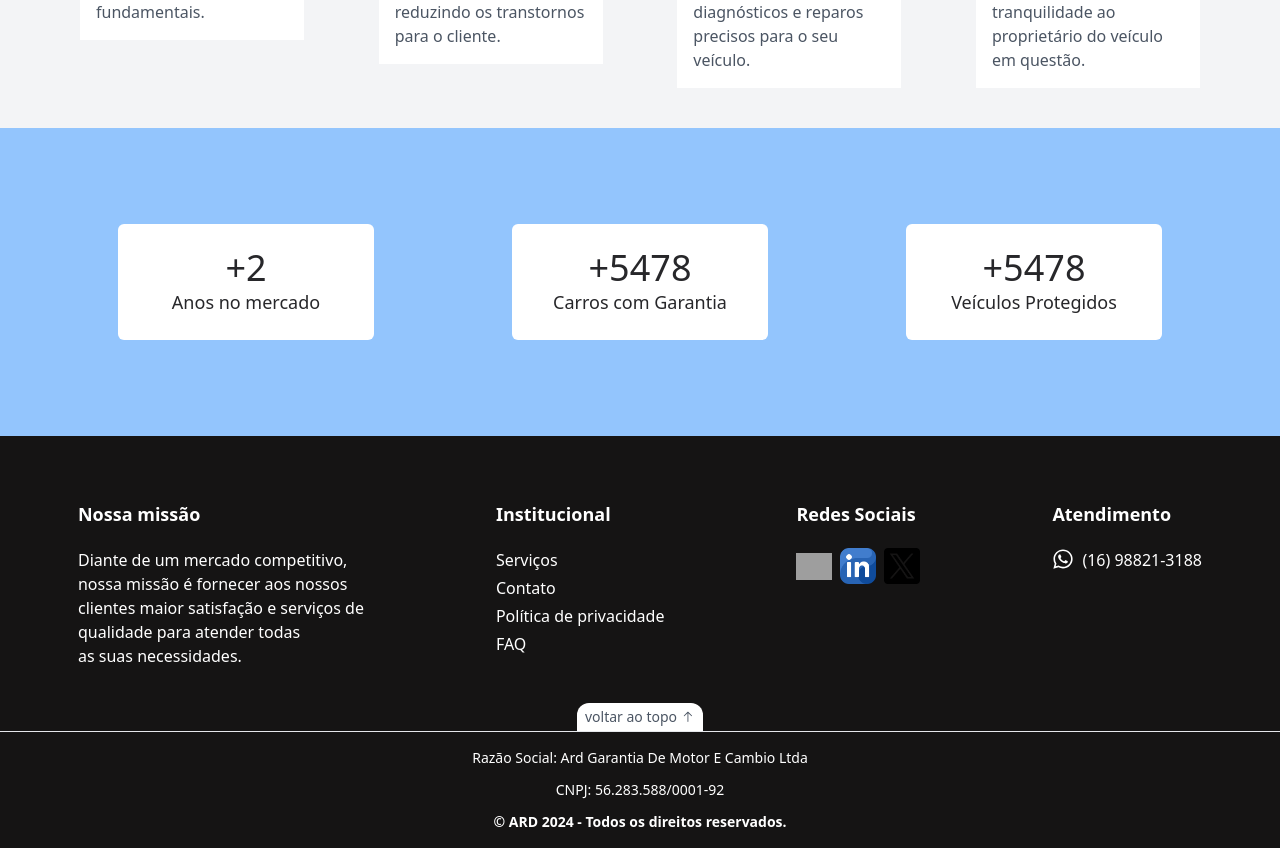
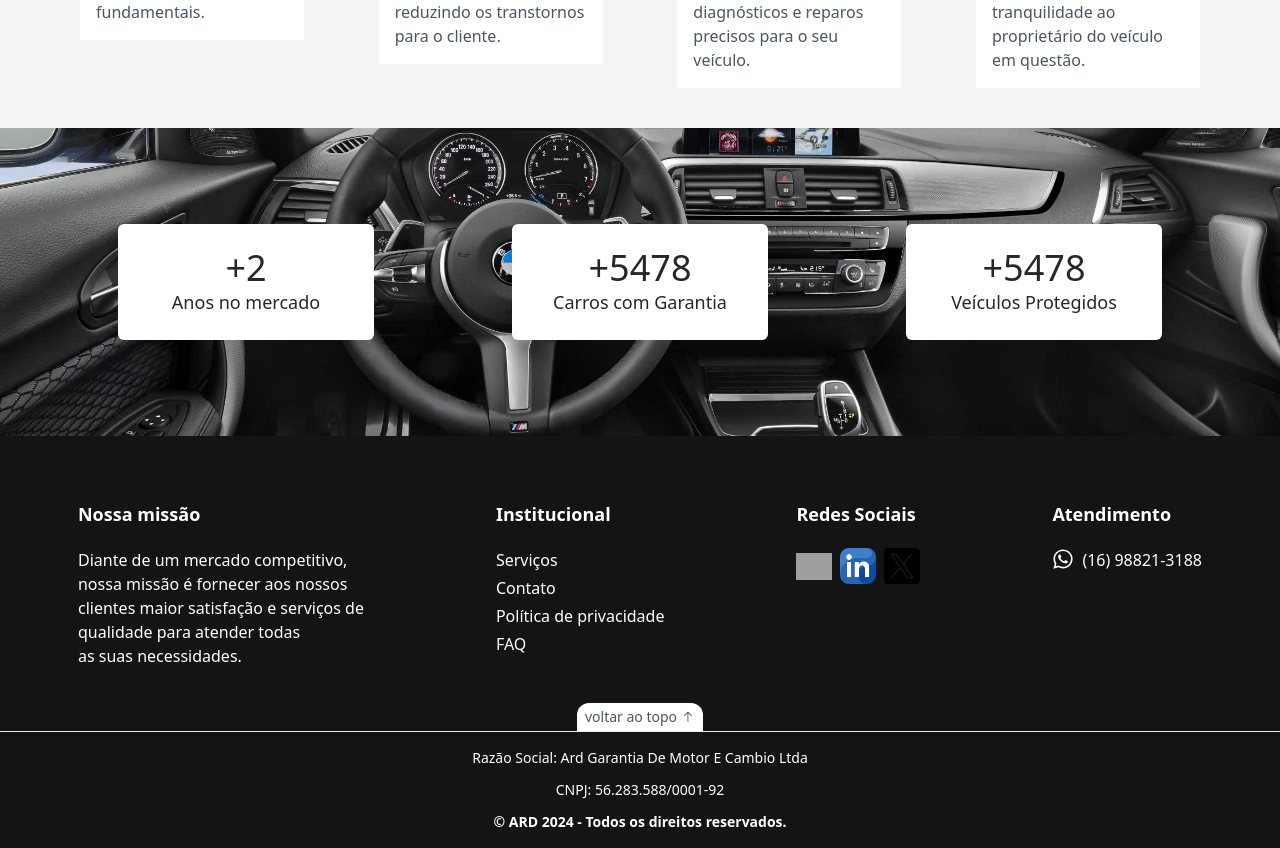
Before and after one commit to WenerRodrigo/ard, a React (Vite) app: page / in a window 1280 px wide. Shown: the part 1641-2489 px from the top of the page. Built offline with nearby package versions, Linux system fonts and the light colour scheme; grey boxes are pictures that could not be loaded.

Commit message:
feat: criado banner de fundo do conteúdo de contador

```diff
--- a/src/components/main-content.tsx
+++ b/src/components/main-content.tsx
@@ -1,5 +1,5 @@
 import { SetStateAction, useEffect, useRef, useState } from "react";
-// import bannerFundo from "../assets/banner-fundo.jpg";
+import bannerFundo from "../assets/banner-fundo.jpg";
 
 const MainContent = () => {
   const [isVisible, setIsVisible] = useState(false);
@@ -15,7 +15,7 @@ const MainContent = () => {
     }
   ) => {
     let start = 0;
-    const duration = 2000; // duração total da contagem (em ms)
+    const duration = 2000;
     const increment = endValue / (duration / 10);
 
     const counter = setInterval(() => {
@@ -34,10 +34,10 @@ const MainContent = () => {
       (entries) => {
         if (entries[0].isIntersecting) {
           setIsVisible(true);
-          observer.disconnect(); // Desconecta após a primeira visualização
+          observer.disconnect();
         }
       },
-      { threshold: 0.1 } // O quanto do elemento precisa estar visível (0.1 = 10%)
+      { threshold: 0.1 }
     );
 
     if (contentRef.current) {
@@ -66,24 +66,26 @@ const MainContent = () => {
   return (
     <div
       ref={contentRef}
-      className="flex flex-col sm:flex-row items-center justify-evenly w-full bg-blue-300 py-24 px-4 sm:px-0 gap-5"
+      className="relative w-full py-24 px-5 sm:px-0 flex flex-col sm:flex-row items-center justify-evenly gap-5"
+      style={{
+        backgroundImage: `url(${bannerFundo})`,
+        backgroundSize: 'cover',
+        backgroundPosition: 'center',
+      }}
     >
-      <div className="flex flex-col items-center bg-white w-full sm:w-1/3 lg:w-1/5 py-6 rounded-md">
+      <div className="absolute inset-0 opacity-70 z-10"></div>
+      <div className="relative z-20 flex flex-col items-center bg-white w-full sm:w-1/3 lg:w-1/5 py-6 rounded-md">
         <p className="text-4xl font-medium text-zinc-800">+{yearsInMarket}</p>
         <p className="text-lg text-zinc-800">Anos no mercado</p>
       </div>
 
-      <div className="flex flex-col items-center bg-white w-full sm:w-1/3 lg:w-1/5 py-6 rounded-md">
-        <p className="text-4xl font-medium text-zinc-800">
-          +{carsWithWarranty}
-        </p>
+      <div className="relative z-20 flex flex-col items-center bg-white w-full sm:w-1/3 lg:w-1/5 py-6 rounded-md">
+        <p className="text-4xl font-medium text-zinc-800">+{carsWithWarranty}</p>
         <p className="text-lg text-zinc-800">Carros com Garantia</p>
       </div>
 
-      <div className="flex flex-col items-center bg-white w-full sm:w-1/3 lg:w-1/5 py-6 rounded-md">
-        <p className="text-4xl font-medium text-zinc-800">
-          +{protectedVehicles}
-        </p>
+      <div className="relative z-20 flex flex-col items-center bg-white w-full sm:w-1/3 lg:w-1/5 py-6 rounded-md">
+        <p className="text-4xl font-medium text-zinc-800">+{protectedVehicles}</p>
         <p className="text-lg text-zinc-800">Veículos Protegidos</p>
       </div>
     </div>
```
